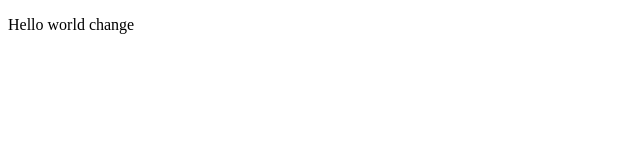
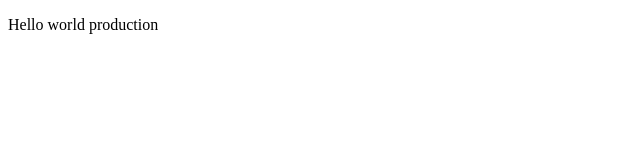
Before and after one commit to Sarorn123/test, a plain HTML site: page index.html in a window 1280 px wide. Shown: the full height of the page, 0-640 px from the left. Drawn offline with Linux system fonts and the light colour scheme.

Commit message:
newBranc

```diff
--- a/index.html
+++ b/index.html
@@ -8,7 +8,7 @@
 </head>
 <body>
 
-    <p>Hello world change</p>
+    <p>Hello world production</p>
 
 </body>
 </html>
```
